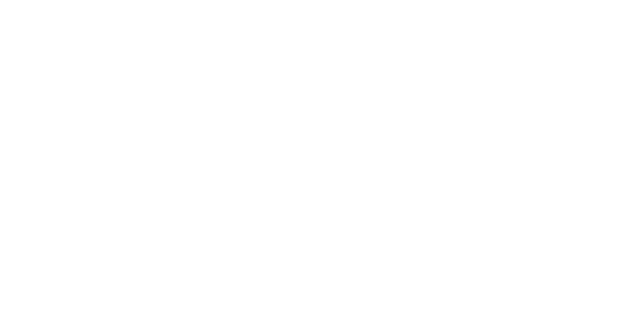
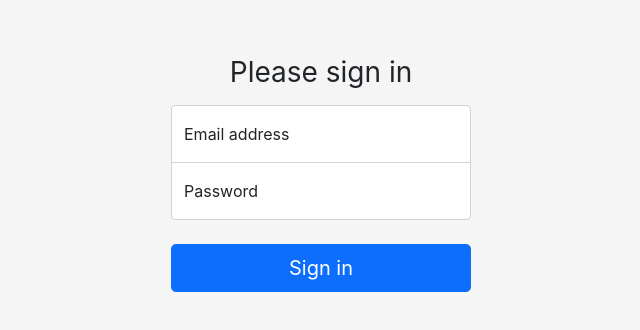
Before and after one commit to muhano/HanaOverbooking, a React (Create React App) app in the folder client/: page /login in a window 1280 px wide. Before the commit this address had no page. Shown: the part 226-556 px from the top of the page, without its empty margins (319-959 px from the left). Built offline with nearby package versions, Linux system fonts and the light colour scheme.

Commit message:
create protected route

```diff
--- a/client/src/App.js
+++ b/client/src/App.js
@@ -5,11 +5,18 @@ import ProcessCoreTable from "./components/ProcessCoreTable"
 import ProcessFeeTable from "./components/ProcessFeeTable"
 import ProcessApiForm from "./components/ProcessApiForm"
 import ProcessApiEdit from "./components/ProcessApiEdit";
+import Login from "./pages/Login"
+import ProtectedRoute from "./routes/ProtectedRoute";
 
 function App() {
     return (
         <Routes>
-            <Route path="/" element={<Dashboard />}>
+            <Route path="/login" element={<Login />} />
+            <Route path="/" element={
+                <ProtectedRoute>
+                    <Dashboard />
+                </ProtectedRoute>
+            }>
                 <Route index element={<ProcessApiTable />} />
                 <Route path="processcore" element={<ProcessCoreTable />} />
                 <Route path="processfee" element={<ProcessFeeTable />} />
--- a/client/src/components/processApiTable.js
+++ b/client/src/components/processApiTable.js
@@ -62,11 +62,8 @@ function ProcessApiTable() {
   return (
     <Container className="mt-3">
       <h5>Data Process API</h5>
-      <Link to="processapitable/create">
+      <Link to="processapi/create">
         <Button variant="primary">Create Process</Button>
-        {/* <button type="button" className="btn btn-success mt-3">
-          Create Item
-        </button> */}
       </Link>
       <Table striped bordered hover responsive className="mt-3">
         <thead>
--- /dev/null
+++ b/client/src/pages/Login.js
@@ -0,0 +1,76 @@
+import "../styles/Login.css";
+import { useState } from "react"
+import axios from "axios"
+
+function Login() {
+    const [loginForm, setLoginForm] = useState({
+        email: "",
+        password: ""
+    })
+
+    const handleFormInput = (e) => {
+        const value = e.target.value
+        const field = e.target.name
+        setLoginForm({
+            ...loginForm,
+            [field]: value
+        })
+    }
+
+    const handleLoginSubmit = async (e) => {
+        e.preventDefault();
+        try {
+            const response = await axios({
+                method: 'post',
+                url: 'http://localhost:3000/user/login',
+                data: loginForm
+            });
+            console.log(response, "<--------");
+        } catch (err) {
+            console.log(err);
+        }
+    }
+
+    return (
+        <div className="text-center min-vh-100" id="LoginFormContainer">
+            <div className="form-signin" id="LoginFormInner">
+                <form
+                onSubmit={handleLoginSubmit}
+                >
+                    <h1 className="h3 mb-3 fw-normal">Please sign in</h1>
+
+                    <div className="form-floating">
+                        <input
+                            name="email"
+                            value={loginForm.email}
+                            onChange={handleFormInput}
+                            type="email"
+                            className="form-control"
+                            id="floatingInput"
+                            placeholder="name@example.com"
+                        />
+                        <label htmlFor="floatingInput">Email address</label>
+                    </div>
+                    <div className="form-floating mb-4">
+                        <input
+                            name="password"
+                            value={loginForm.password}
+                            onChange={handleFormInput}
+                            type="password"
+                            className="form-control"
+                            id="floatingPassword"
+                            placeholder="Password"
+                        />
+                        <label htmlFor="floatingPassword">Password</label>
+                    </div>
+
+                    <button className="w-100 btn btn-lg btn-primary" type="submit">
+                        Sign in
+                    </button>
+                </form>
+            </div>
+        </div>
+    )
+}
+
+export default Login
--- /dev/null
+++ b/client/src/routes/ProtectedRoute.js
@@ -0,0 +1,14 @@
+import {Navigate} from "react-router-dom";
+
+function ProtectedRoute({children}) {
+    const fakeAuth = true;
+    // const isLoggedIn = localStorage.getItem("access_token")
+    // console.log(isLoggedIn);
+
+    // if (!isLoggedIn) return <Navigate to="/login" />
+    if (!fakeAuth) return <Navigate to="/login" />
+
+    return children
+}
+
+export default ProtectedRoute;
--- /dev/null
+++ b/client/src/styles/Login.css
@@ -0,0 +1,39 @@
+/* html,
+#LoginFormContainer {
+  height: 100%;
+} */
+
+#LoginFormContainer {
+  display: flex;
+  align-items: center;
+  padding-top: 40px;
+  padding-bottom: 40px;
+  background-color: #f5f5f5;
+}
+
+.form-signin {
+  width: 100%;
+  max-width: 330px;
+  padding: 15px;
+  margin: auto;
+}
+
+.form-signin .checkbox {
+  font-weight: 400;
+}
+
+.form-signin .form-floating:focus-within {
+  z-index: 2;
+}
+
+.form-signin input[type="email"] {
+  margin-bottom: -1px;
+  border-bottom-right-radius: 0;
+  border-bottom-left-radius: 0;
+}
+
+.form-signin input[type="password"] {
+  margin-bottom: 10px;
+  border-top-left-radius: 0;
+  border-top-right-radius: 0;
+}
```
